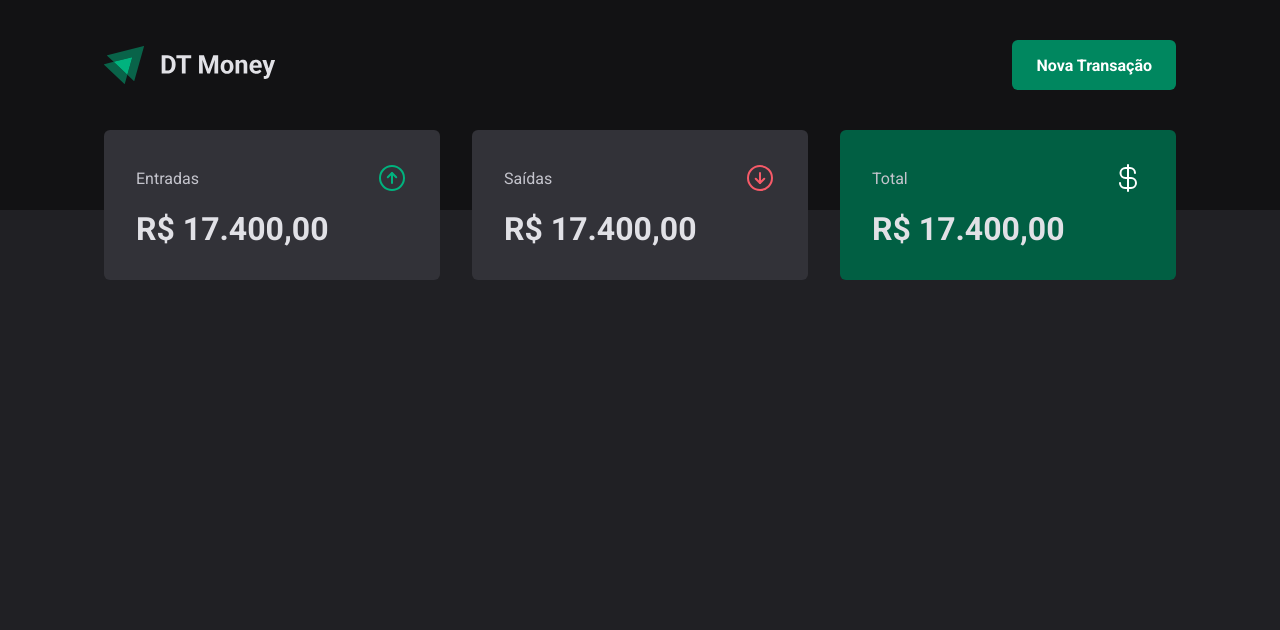
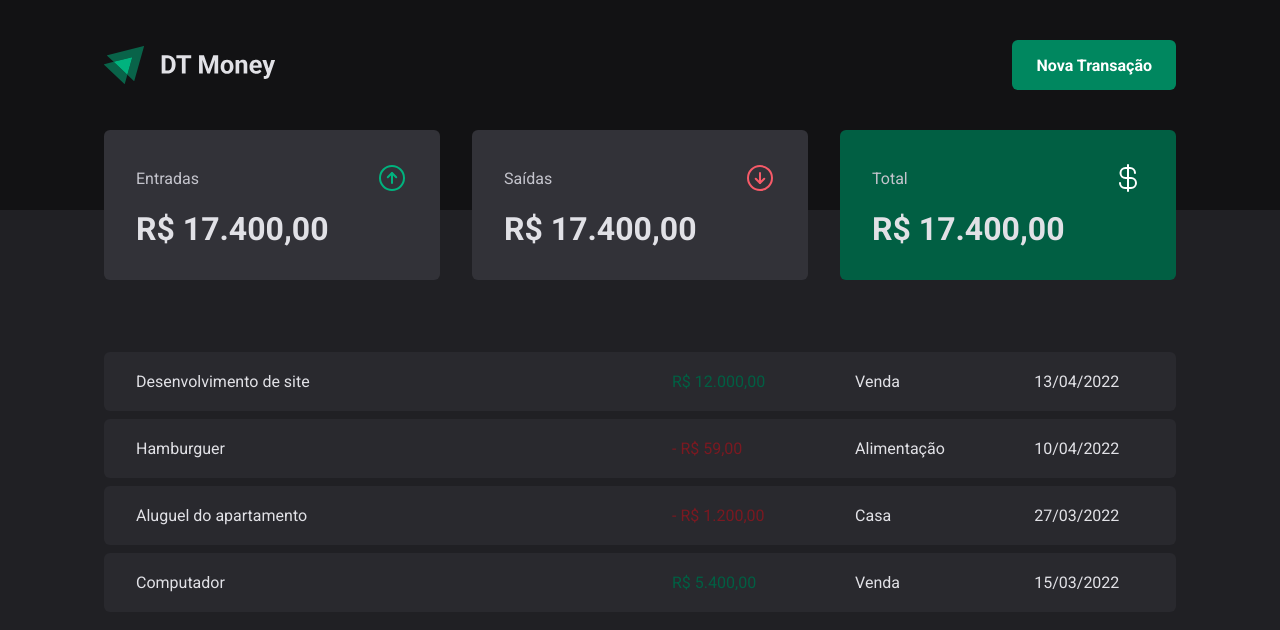
Before and after one commit to LucasSousa09/dt-money, a React (Vite) app: page / in a window 1280 px wide. Shown: the top 630 px of the page. Built offline with nearby package versions, Linux system fonts and the light colour scheme.

Commit message:
Add transactions table

```diff
--- a/src/pages/Transactions/index.tsx
+++ b/src/pages/Transactions/index.tsx
@@ -1,11 +1,43 @@
 import { Header } from "../../components/Header";
 import { Summary } from "../../components/Summary";
+import { PriceHighlight, TransactionsContainer, TransactionsTable } from "./styles";
 
 export function Transactions(){
   return (
       <div>
         <Header />
         <Summary />
+
+        <TransactionsContainer>
+          <TransactionsTable>
+            <tbody>
+              <tr>
+                <td width="50%">Desenvolvimento de site</td>
+                <td><PriceHighlight variant='income'>R$ 12.000,00</PriceHighlight></td>
+                <td>Venda</td>
+                <td>13/04/2022</td>
+              </tr>
+              <tr>
+                <td width="50%">Hamburguer</td>
+                <td><PriceHighlight variant='outcome'>- R$ 59,00</PriceHighlight></td>
+                <td>Alimentação</td>
+                <td>10/04/2022</td>
+              </tr>
+              <tr>
+                <td width="50%">Aluguel do apartamento</td>
+                <td><PriceHighlight variant='outcome'>- R$ 1.200,00</PriceHighlight></td>
+                <td>Casa</td>
+                <td>27/03/2022</td>
+              </tr>
+              <tr>
+                <td width="50%">Computador</td>
+                <td><PriceHighlight variant='income'>R$ 5.400,00</PriceHighlight></td>
+                <td>Venda</td>
+                <td>15/03/2022</td>
+              </tr>
+            </tbody>
+          </TransactionsTable>
+        </TransactionsContainer>
       </div>
     )
 }
--- a/src/pages/Transactions/styles.ts
+++ b/src/pages/Transactions/styles.ts
@@ -1 +1,39 @@
 import styled from 'styled-components'
+
+export const TransactionsContainer = styled.main`
+  width: 100%;
+  max-width: 1120px;
+
+  margin: 4rem auto 0;
+  padding: 0 1.5rem;
+`
+
+export const TransactionsTable = styled.table`
+  width: 100%;
+  border-collapse: separate;
+  border-spacing: 0 0.5rem;
+  /* margin-top: 1.5rem; */
+
+  td {
+    background: ${props => props.theme['gray-700']};
+    padding: 1.25rem 2rem;
+
+    &:first-child {
+      border-top-left-radius: 6px;
+      border-bottom-left-radius: 6px;
+    }
+
+    &:last-child {
+      border-top-right-radius: 6px;
+      border-bottom-right-radius: 6px;
+    }
+  }
+`
+
+interface PriceHightlightProps {
+  variant: 'income' | 'outcome';
+}
+
+export const PriceHighlight = styled.span<PriceHightlightProps>`
+  color: ${props => props.variant === 'income' ? props.theme['green-700'] : props.theme['red-700']};
+`
```
